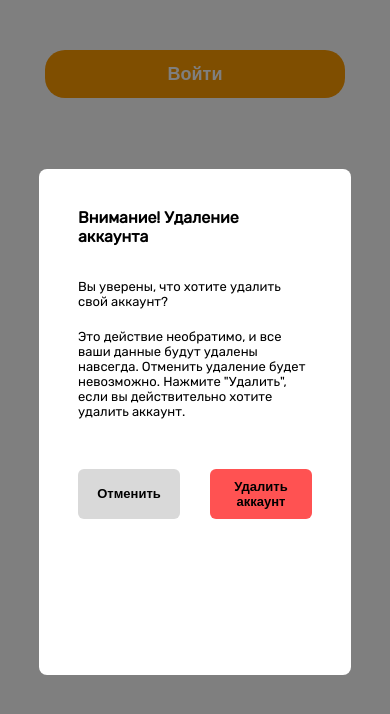
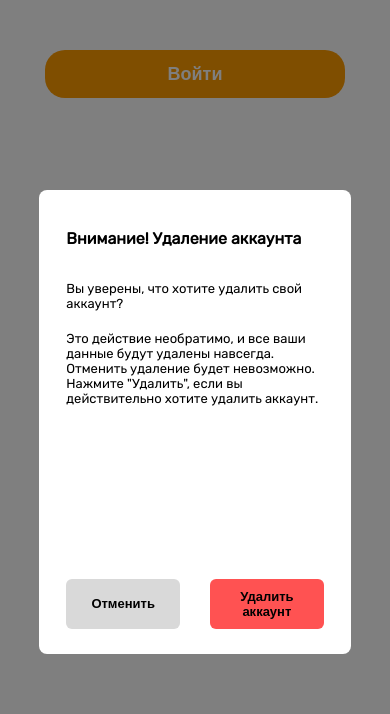
Before and after one commit to R0onen/APC_Frontend, a React (Create React App) app: page / in a window 390 px wide. Both pictures are taken after a click on the button "Войти". Shown: the top 714 px of the page. Built offline with nearby package versions, Linux system fonts and the light colour scheme.

Commit message:
fix: some styling issues

```diff
--- a/src/components/Dialogue/Dialogue.module.css
+++ b/src/components/Dialogue/Dialogue.module.css
@@ -16,21 +16,23 @@
 
   border-radius: 8px;
 
-  padding-left: 10vw;
-  padding-right: 10vw;
-  padding-top: 9vh;
+  padding-left: 7vw;
+  padding-right: 7vw;
+  padding-top: 5vh;
   padding-bottom: 5vh;
 
   box-sizing: border-box;
 
   position: relative;
 
-  width: 50vw;
-  height: 446px;
+  width: 40vw;
+  height: 46vh;
 
   display: flex;
   flex-direction: column;
   text-align: left;
+
+  justify-content: space-between;
 
   gap: 50px;
 
@@ -82,8 +84,9 @@
 @media screen and (max-width: 480px) {
   .dialogueContent {
     padding-top: 3vh;
+    padding-bottom: 3vh;
     width: 80vw;
-    height: 60vh;
+    height: 55vh;
   }
 
   .dialogueTitle {
```
